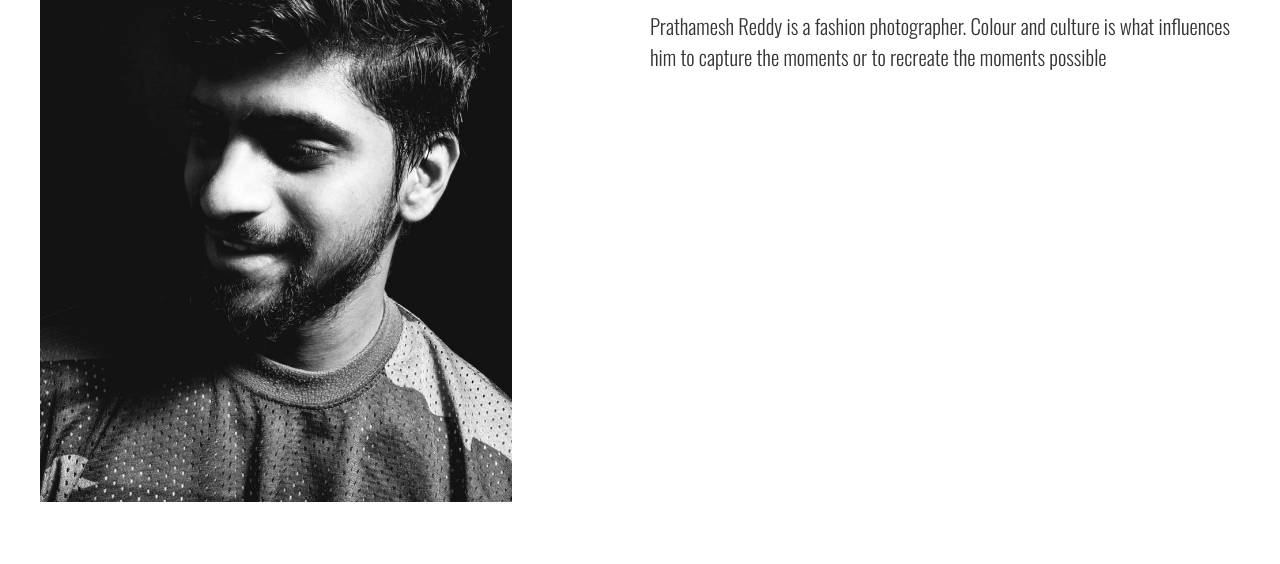
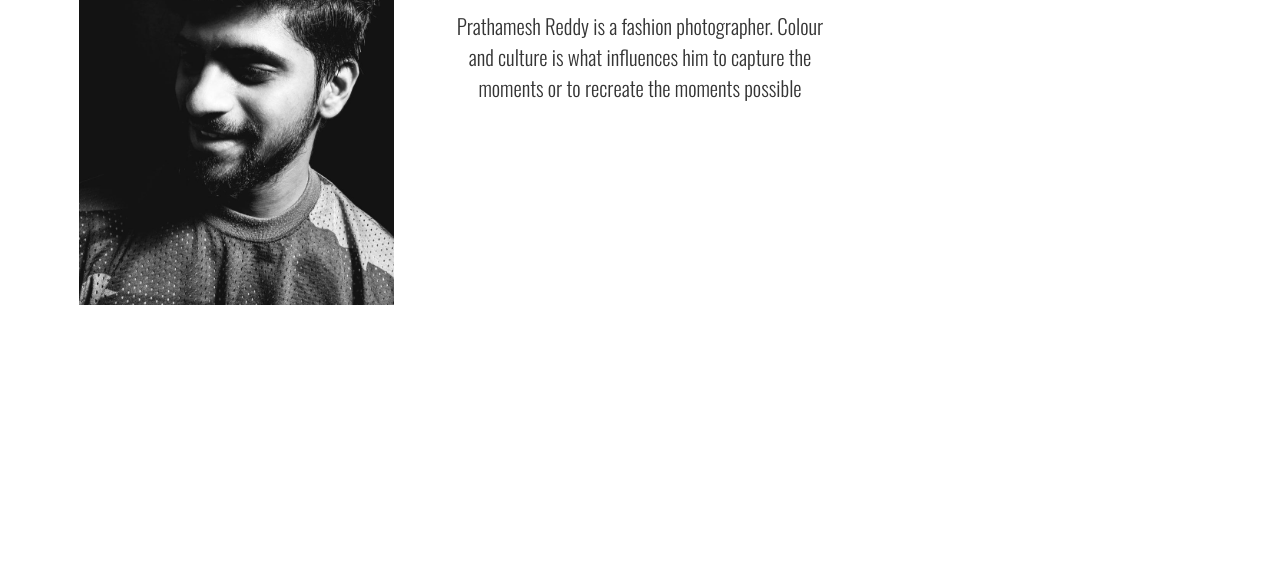
Before and after one commit to vikramBhavsar/prathamesh-reddy, a plain HTML site: page about.html in a window 1280 px wide. Shown: the part 325-889 px from the top of the page. After the commit the page ends 800 px from the top, so only its background shows below. Drawn offline with nearby package versions, Linux system fonts and the light colour scheme.

Commit message:
changed image size to add more images

```diff
--- a/my-assets/main.scss
+++ b/my-assets/main.scss
@@ -50,14 +50,16 @@ main{
 
         .grid-system{
             display: grid;
-            grid-template-columns: repeat(2, 1fr);
-            gap: 20px;
+            grid-template-columns: repeat(3, 1fr);
+            gap: 10px;
 
             .grid-item{
                 font-size: 1.3rem;
                 margin-bottom: 2rem;
+                text-align: center;
                 img{
                     width: 100%;
+                    // height: 30rem;
                     object-fit: cover;
                 }
 
```
Also changed, not shown: index.html (+10 -0 lines), my-assets/main.css, 1 other file.
